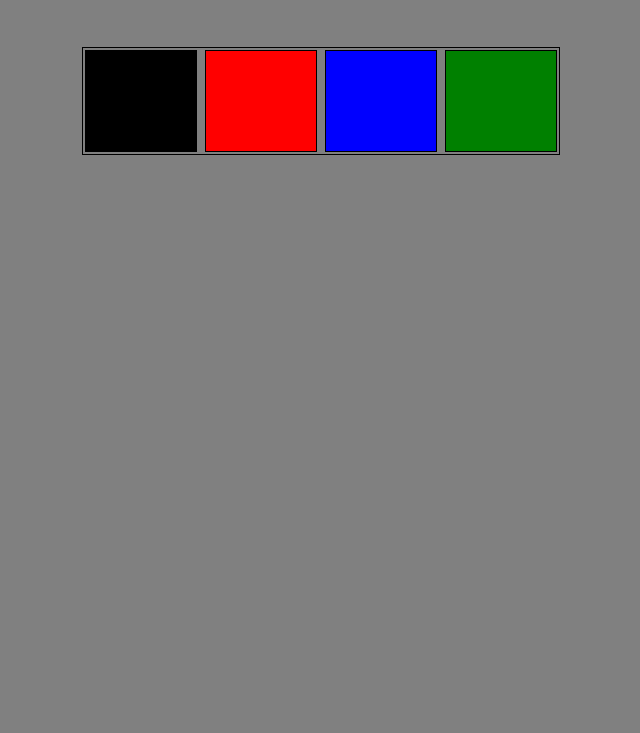
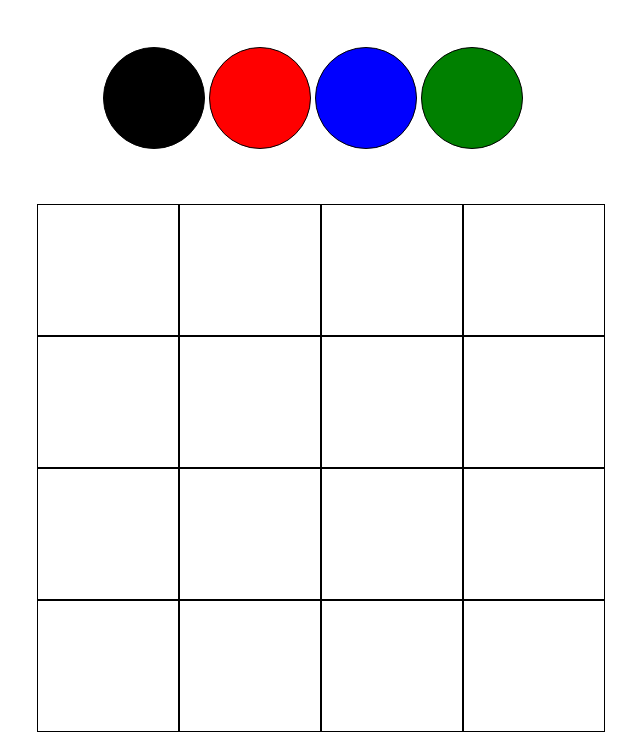
Before and after one commit to jeanalves28/Pixels-Art, a website: page index.html in a window 1280 px wide. Shown: the part 73-806 px from the top of the page, without its empty margins (319-959 px from the left). Drawn offline with Linux system fonts and the light colour scheme.

Commit message:
adicionando os elementos para pinta através da paleta de cores

```diff
--- a/index.html
+++ b/index.html
@@ -3,7 +3,7 @@
 <head>
     <meta charset='utf-8'>
     <meta http-equiv='X-UA-Compatible' content='IE=edge'>
-    <title>Page Title</title>
+    <title>Projeto Pixels Art</title>
     <meta name='viewport' content='width=device-width, initial-scale=1'>
     <link rel='stylesheet' type='text/css' media='screen' href='style.css'>
 </head>
@@ -18,6 +18,25 @@
         <div class="color"></div>
     </section>
 
+    <section id="quadro-negro">
+        <div class="square"></div>
+        <div class="square"></div>
+        <div class="square"></div>
+        <div class="square"></div>
+        <div class="square"></div>
+        <div class="square"></div>
+        <div class="square"></div>
+        <div class="square"></div>
+        <div class="square"></div>
+        <div class="square"></div>
+        <div class="square"></div>
+        <div class="square"></div>
+        <div class="square"></div>
+        <div class="square"></div>
+        <div class="square"></div>
+        <div class="square"></div>
+    </section>
+
     <script src='script.js'></script>
 </body>
 </html>
--- a/style.css
+++ b/style.css
@@ -1,6 +1,5 @@
 body {
   margin: 0;
-  background-color: gray;
 }
 
 h1 {
@@ -8,24 +7,24 @@ h1 {
 }
 
 #color-palette {
-  border: 1px solid black;
   height: 106px;
-  width: 476px;
+  width: 436px;
   margin: auto;
   position: relative;
   top: 40px;
 }
 
 .color {
-  border: 1px solid black;
+  border: 1px solid black; /* requisito 2 */
   height: 100px;
-  width: 110px;
+  width: 100px;
   display: inline-block;
-  margin: 2px;
+  margin: 0;
+  border-radius: 50%;
 }
 
 .color:nth-child( 1 ) {
-  background-color: black;
+  background-color: black; /* requisito 3 */
 }
 
 .color:nth-child( 2 ) {
@@ -39,3 +38,22 @@ h1 {
 .color:nth-child( 4 ) {
   background-color: green;
 }
+
+#quadro-negro {
+  position: relative;
+  top: 90px;
+  margin: auto;
+  width: 570px;
+  height: 530px;
+}
+
+.square {
+  border: 1px solid black;
+  width: 140px;
+  height: 130px;
+  display: inline-block;
+  position: relative;
+  left: 3px;
+  top: 3px;
+  margin: -2px;
+}
```
